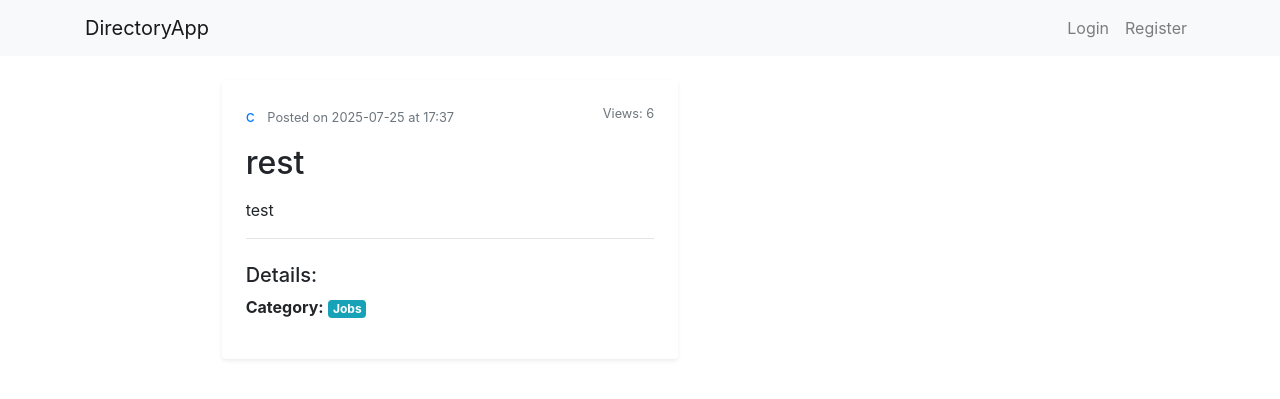
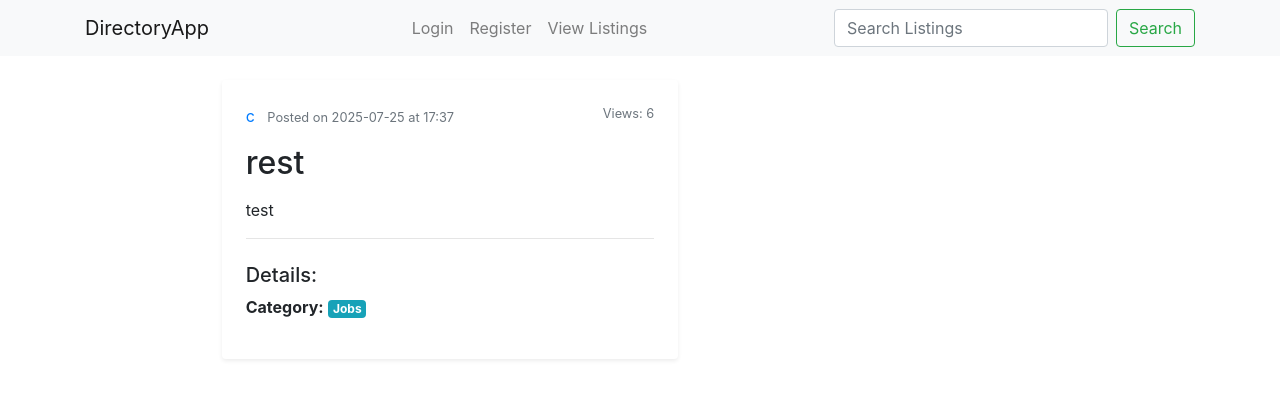
Before and after one commit to chipmoreno/flask-auth-roles-app, a Flask app: page /listings/1 in a window 1280 px wide. Shown: the top 399 px of the page. Run offline with Flask 3, Linux system fonts and the light colour scheme; data comes from the database, SQL or seed files in the repository; both versions use the stored data as it was after the commit; some libraries are stand-ins or nearby versions.

Commit message:
Added search bar and listing searching functionality

```diff
--- a/app/listings/routes.py
+++ b/app/listings/routes.py
@@ -3,15 +3,65 @@
 from flask import Blueprint, abort, render_template, redirect, url_for, flash, request
 from flask_login import login_required, current_user
 from .forms import ListingForm
-from ..models import Listing, Category, User # Import both models
+from ..models import Listing, Category, User
 from .. import db
+from sqlalchemy import or_ # Make sure or_ is imported!
 
 listings_bp = Blueprint('listings', __name__, url_prefix='/listings')
-@listings_bp.route('/')
+
+# ONLY ONE DEFINITION OF ALL_LISTINGS, WITH SEARCH/FILTER LOGIC
+@listings_bp.route('/') # This makes /listings also show all listings
 @listings_bp.route('/all')
 def all_listings():
-    listings = Listing.query.filter_by(status='published').order_by(Listing.created_at.desc()).all()
-    return render_template('listings/all_listings.html', title='All Listings', listings=listings)
+    query = request.args.get('q', '').strip()
+    category_id = request.args.get('category_id', type=int)
+    min_price = request.args.get('min_price', type=float)
+    max_price = request.args.get('max_price', type=float)
+
+    # --- Search Debug Information ---
+    print("\n--- Search Debug Information ---")
+    print(f"Received 'q' (keyword query): '{query}'")
+    print(f"Received 'category_id': {category_id}")
+    print(f"Received 'min_price': {min_price}")
+    print(f"Received 'max_price': {max_price}")
+    print("-------------------------------\n")
+    # --- END DEBUG STATEMENTS ---
+
+    listings_query = Listing.query.filter_by(status='published') # Start with published listings
+
+    # Apply search filter if 'q' (keyword query) is provided
+    if query:
+        # CORRECTED SYNTAX: or_ is a function inside filter()
+        listings_query = listings_query.filter(
+            or_(
+                Listing.title.ilike(f'%{query}%'),
+                Listing.description.ilike(f'%{query}%')
+            )
+        )
+
+    # Apply category filter if category_id is provided
+    if category_id:
+        listings_query = listings_query.filter_by(category_id=category_id)
+
+    # Apply minimum price filter if min_price is provided
+    if min_price is not None:
+        listings_query = listings_query.filter(Listing.price >= min_price)
+
+    # Apply maximum price filter if max_price is provided
+    if max_price is not None:
+        listings_query = listings_query.filter(Listing.price <= max_price)
+
+    # Order the results (e.g., by newest first)
+    listings = listings_query.order_by(Listing.created_at.desc()).all()
+
+    # Get all categories for the filter dropdown in the template
+    categories = Category.query.order_by(Category.name).all()
+
+    return render_template('listings/all_listings.html',
+                           title='All Listings',
+                           listings=listings,
+                           categories=categories)
+
 
 @listings_bp.route('/new', methods=['GET', 'POST'])
 @login_required # Only logged-in users can create listings
@@ -43,7 +93,7 @@ def view_listing(listing_id):
     # Optionally increment views count here
     listing.views_count += 1
     db.session.commit()
-    return render_template('listings/view_listing.html', title=listing.title, listing=listing) # Changed to listings/view_listing.html for clarity
+    return render_template('listings/view_listing.html', title=listing.title, listing=listing)
 
 @listings_bp.route('/<int:listing_id>/edit', methods=['GET', 'POST'])
 @login_required
@@ -69,7 +119,7 @@ def edit_listing(listing_id):
         listing.price = form.price.data if form.price.data is not None else None
         listing.location = form.location.data
         listing.contact_email = form.contact_email.data
-        listing.contact_phone = form.contact_phone.data
+        listing.contact_phone.data = form.contact_phone.data
 
         db.session.commit()
         flash('Your listing has been updated!', 'success')
--- a/app/models.py
+++ b/app/models.py
@@ -69,7 +69,7 @@ class Listing(db.Model):
 
     # --- Corrected User relationship ---
     user_id = db.Column(db.Integer, db.ForeignKey('users.id'), nullable=False) # Refers to 'users.id' table
-    author = db.relationship('User', backref=db.backref('listings', lazy=True)) # 'listings' is the collection on User model
+    author = db.relationship('User', backref=db.backref('listings', lazy='dynamic')) # 'listings' is the collection on User model
 
     # --- Corrected Category relationship ---
     category_id = db.Column(db.Integer, db.ForeignKey('categories.id'), nullable=False) # Refers to 'categories.id' table
--- a/app/templates/base.html
+++ b/app/templates/base.html
@@ -16,24 +16,26 @@
 <body>
     <nav class="navbar navbar-expand-lg navbar-light bg-light">
         <div class="container">
-            <!-- FIXED: The homepage link now points to 'main.index' -->
             <a class="navbar-brand" href="{{ url_for('main.index') }}">DirectoryApp</a>
             <div class="navbar-nav">
-                <!-- Logic to show links based on login status -->
                 {% if current_user.is_authenticated %}
-                    <!-- FIXED: The profile link now points to 'main.profile' -->
-                    <a class="nav-item nav-link" href="{{ url_for('listings.new_listing') }}">Create Listings</a>
-                     <a class="nav-item nav-link" href="{{ url_for('listings.all_listings') }}">View Listings</a>
+                    <a class="nav-item nav-link" href="{{ url_for('listings.all_listings') }}">View Listings</a>
+                    <a class="nav-item nav-link" href="{{ url_for('listings.new_listing') }}">Create Listing</a>
+                    <a class="nav-link" href="{{ url_for('main.my_listings') }}">My Listings</a>
                     <a class="nav-item nav-link" href="{{ url_for('main.profile') }}">Profile</a>
-                    <!-- FIXED: The logout link now points to 'auth.logout' -->
                     <a class="nav-item nav-link" href="{{ url_for('auth.logout') }}">Logout</a>
                 {% else %}
-                    <!-- FIXED: The login link now points to 'auth.login' -->
                     <a class="nav-item nav-link" href="{{ url_for('auth.login') }}">Login</a>
-                    <!-- FIXED: The register link now points to 'auth.register' -->
                     <a class="nav-item nav-link" href="{{ url_for('auth.register') }}">Register</a>
+                    <a class="nav-item nav-link" href="{{ url_for('listings.all_listings') }}">View Listings</a>
                 {% endif %}
             </div>
+
+            <form class="form-inline my-2 my-lg-0" method="GET" action="{{ url_for('listings.all_listings') }}">
+                <input class="form-control mr-sm-2" type="search" placeholder="Search Listings" aria-label="Search" name="q" value="{{ request.args.get('q', '') }}">
+                <button class="btn btn-outline-success my-2 my-sm-0" type="submit">Search</button>
+            </form>
+
         </div>
     </nav>
 
```
Also changed, not shown: app/main/routes.py (+14 -6 lines), app/templates/my_listings.html (added, +44 -0 lines), instance/auth_app.db.
